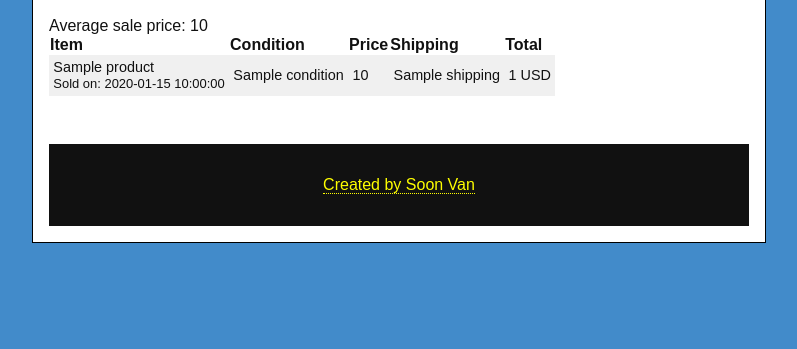
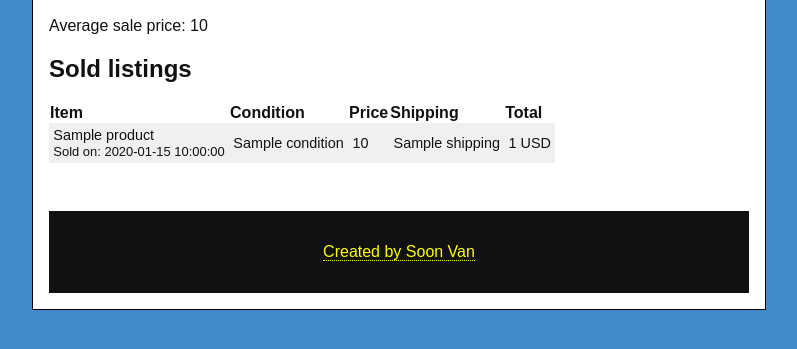
Before and after one commit to randomecho/trending-on-the-bay, a Flask app: template templates/search.html in a window 1280 px wide. Shown: the part 167-516 px from the top of the page, without its empty margins (241-1038 px from the left). Run offline with Flask 2, Linux system fonts and the light colour scheme; the template is opened without the code that fills it: most values are stand-ins (such as "Sample title", 1, 10 or a date in 2020); parts of the project's set-up code (start-up, migrations or seed data) failed here and were passed over.

Commit message:
Add heading to mark results are from sold listings

```diff
--- a/templates/search.html
+++ b/templates/search.html
@@ -20,6 +20,7 @@ Average sale price: {{ results.average }}
 {% endif %}
 
 {% if results.products %}
+<h2>Sold listings</h2>
 <table>
     <tr>
         <th>Item</th>
```
